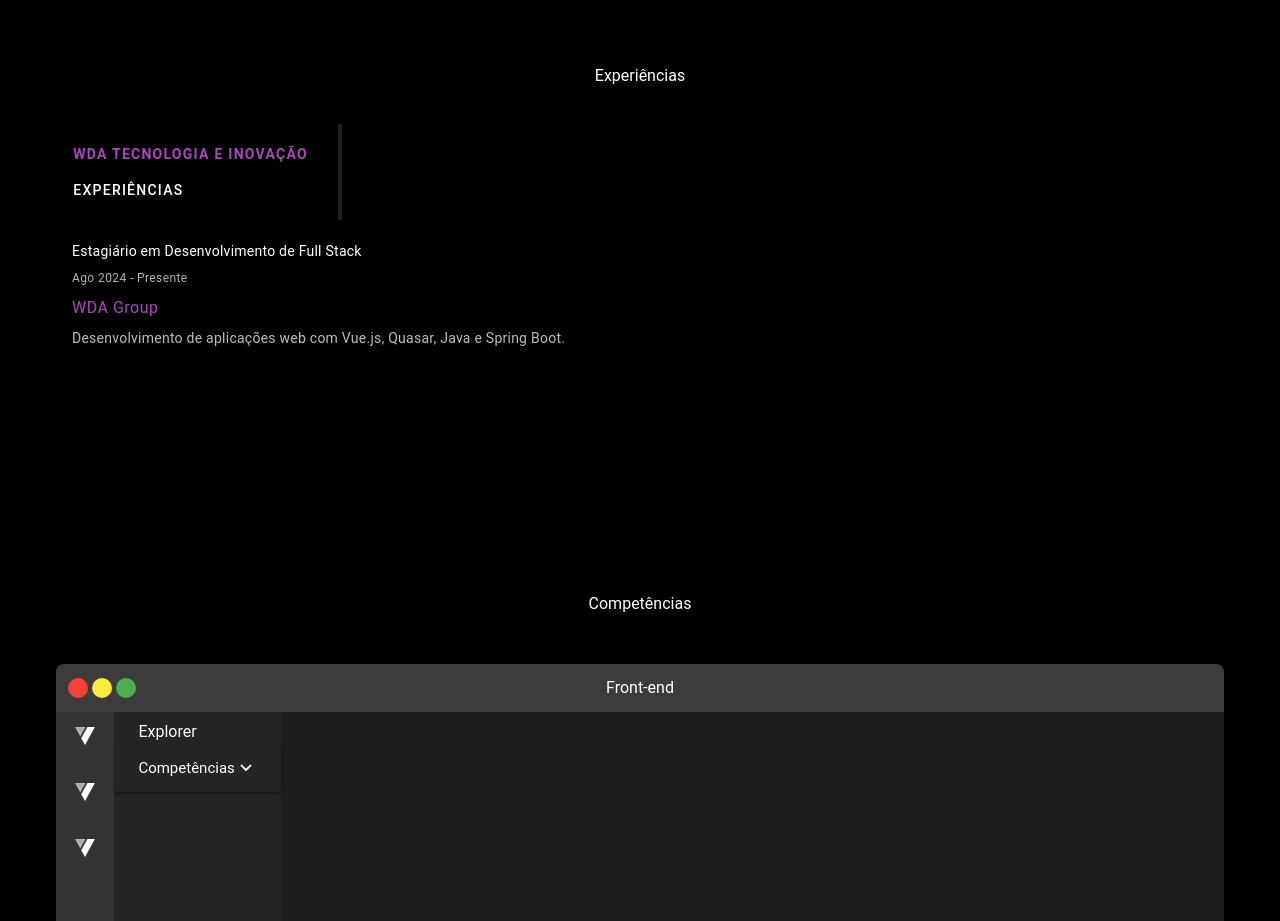
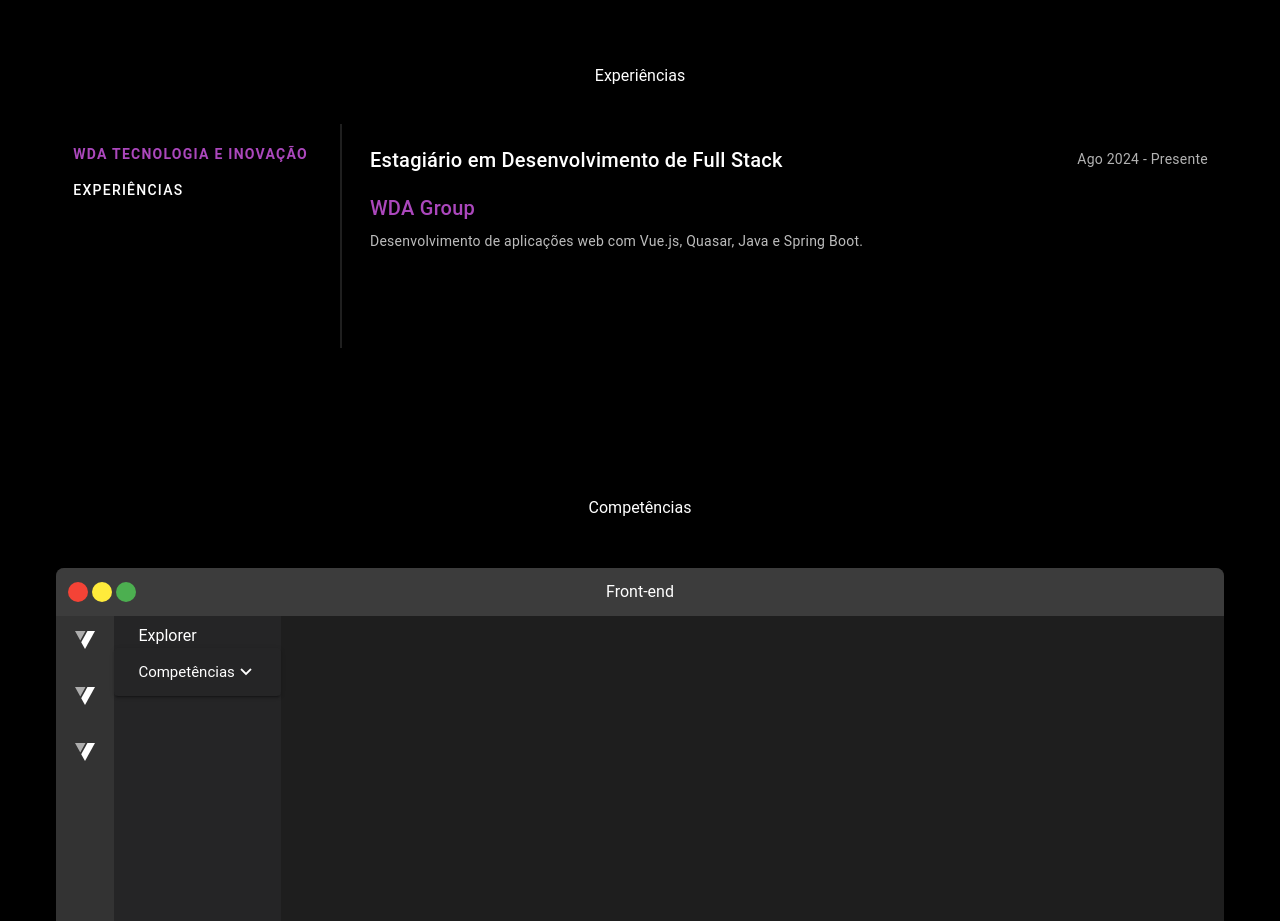
Before and after one commit to RyanVictorDev/Portifolio-RyanVictorDev, a Vue app in the folder portifolio-project/: page / in a window 1280 px wide. Shown: the part 880-1801 px from the top of the page. Built offline with nearby package versions, Linux system fonts and the light colour scheme.

Commit message:
Fix: fixing experiences page in desktop

```diff
--- a/portifolio-project/src/components/ExperiencesPage.vue
+++ b/portifolio-project/src/components/ExperiencesPage.vue
@@ -2,8 +2,8 @@
   <v-container>
     <p class="title mx-auto text-center mb-12 pt-12">Experiências</p>
 
-    <v-row>
-      <v-col v-if="display.mdAndUp.value" class="d-flex flex-column justify-start border-e-lg" cols="3">
+    <v-row v-if="display.mdAndUp.value">
+      <v-col class="d-flex flex-column justify-start border-e-md" cols="3">
         <v-btn
           v-for="(item, index) in menuItems"
           :key="index"
@@ -17,7 +17,22 @@
         </v-btn>
       </v-col>
 
-      <v-col v-else class="d-flex mx-auto flex-column border-b-lg" cols="10">
+      <v-col class="d-flex flex-column">
+        <v-card class="overflow-auto bg-black" height="200">
+          <div class="d-flex justify-between align-center">
+            <v-card-title>{{ cards[selectedButton]?.title }}</v-card-title>
+            <v-card-subtitle class="ml-auto">{{ cards[selectedButton]?.subtitle }}</v-card-subtitle>
+          </div>
+          <v-card-title class="text-purple-lighten-1">{{ cards[selectedButton]?.company }}</v-card-title>
+          <v-card-text class="text-grey-lighten-1">
+            <p>{{ cards[selectedButton]?.description }}</p>
+          </v-card-text>
+        </v-card>
+      </v-col>
+    </v-row>
+
+    <v-row v-else>
+      <v-col class="d-flex mx-auto flex-column border-b-md" cols="9">
         <v-btn
           v-for="(item, index) in menuItems"
           :key="index"
```
